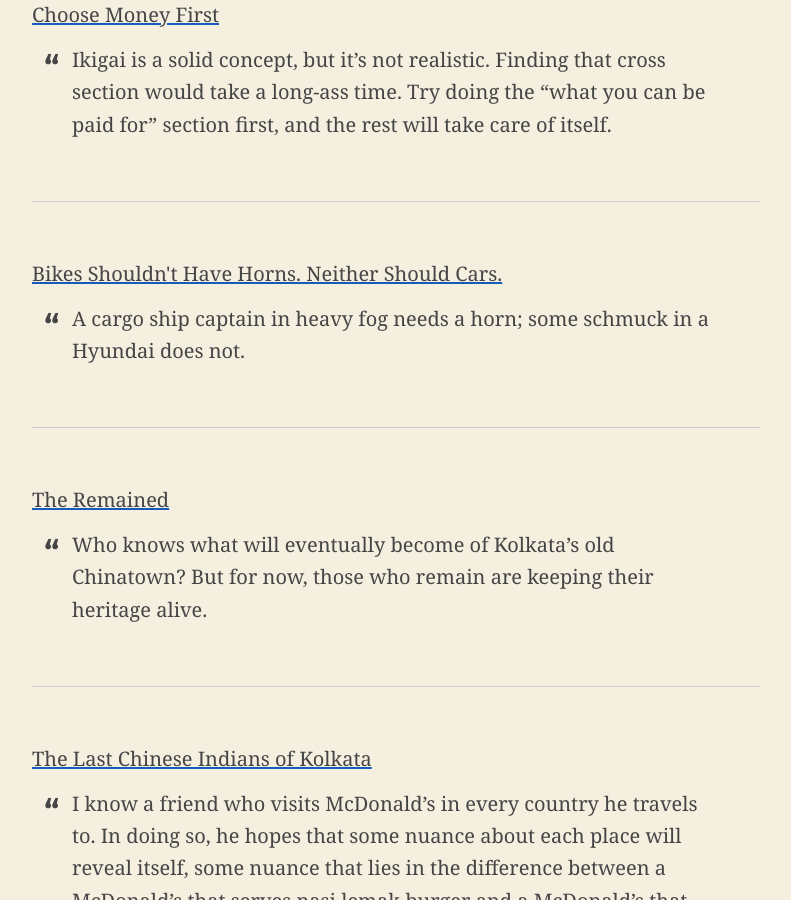
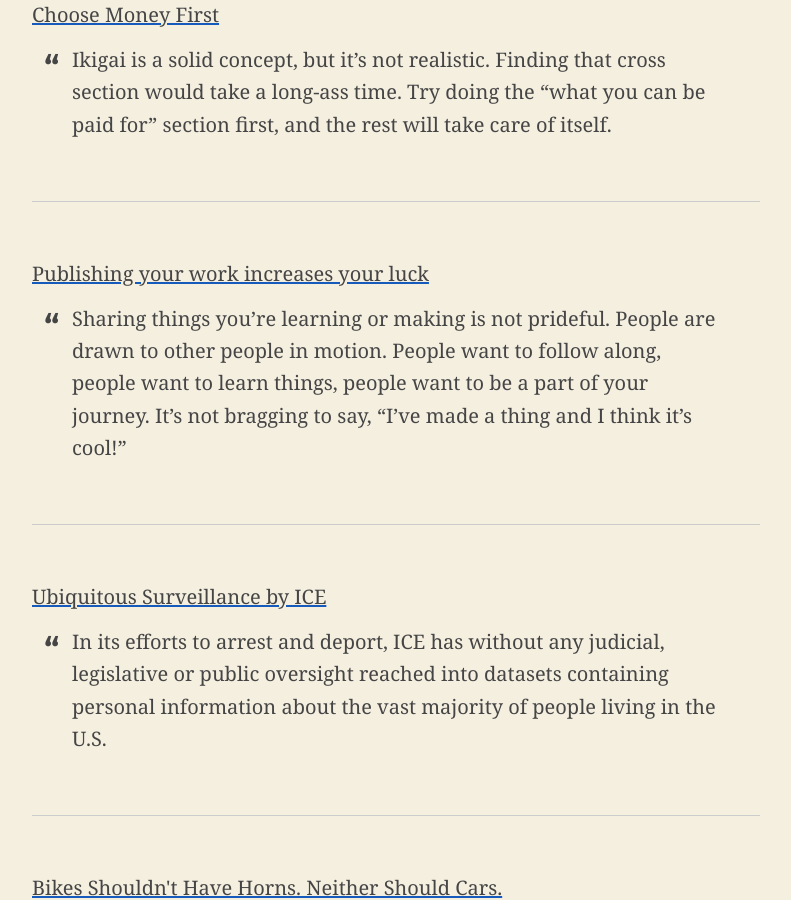
Before and after one commit to bradonomics/bradonomics.com, a Jekyll site: the page built from _pages/bookmarks.html, in a window 1280 px wide and 900 px high, scrolled down 309 px. Shown: the whole window, without its empty margins (244-1035 px from the left). Built offline with Jekyll 4.4.1, drawn with Linux system fonts in a browser that asks for light colours.

Commit message:
Add new bookmarks

```diff
--- a/_data/bookmarks.yml
+++ b/_data/bookmarks.yml
@@ -6,67 +6,77 @@
   quote: |
     Ikigai is a solid concept, but it's not realistic. Finding that cross section would take a long-ass time. Try doing the "what you can be paid for" section first, and the rest will take care of itself.
   link: https://siliconvict.com/articles/1-choose-money-first
-  tags: ['Economics', 'Personal Finance', 'money']
+  tags: [Economics, 'Personal Finance', Money]
+- title: Publishing your work increases your luck
+  quote: |
+    Sharing things you're learning or making is not prideful. People are drawn to other people in motion. People want to follow along, people want to learn things, people want to be a part of your journey. It's not bragging to say, "I've made a thing and I think it's cool!"
+  link: https://github.com/readme/guides/publishing-your-work
+  tags: [Publishing]
+- title: Ubiquitous Surveillance by ICE
+  quote: |
+    In its efforts to arrest and deport, ICE has without any judicial, legislative or public oversight reached into datasets containing personal information about the vast majority of people living in the U.S.
+  link: https://www.schneier.com/blog/archives/2022/07/ubiquitous-surveillance-by-ice.html
+  tags: [Government, Surveillance, Immigration]
 - title: Bikes Shouldn't Have Horns. Neither Should Cars.
   quote: |
     A cargo ship captain in heavy fog needs a horn; some schmuck in a Hyundai does not.
   link: https://www.outsideonline.com/culture/opinion/bikes-shouldnt-have-horns-neither-should-cars/
-  tags: ['cycling']
+  tags: [Cycling]
 - title: The Remained
   quote: |
-    Who knows what will eventually become of Kolkata’s old Chinatown? But for now, those who remain are keeping their heritage alive.
+    Who knows what will eventually become of Kolkata's old Chinatown? But for now, those who remain are keeping their heritage alive.
   link: https://www.vqronline.org/essays-articles/2019/03/remained
-  tags: ['India']
+  tags: [India]
 - title: The Last Chinese Indians of Kolkata
   quote: |
     I know a friend who visits McDonald's in every country he travels to. In doing so, he hopes that some nuance about each place will reveal itself, some nuance that lies in the difference between a McDonald's that serves nasi lemak burger and a McDonald's that serves McAloo tikki burger. The differences in the pedestrian, rather than the extraordinary, are more telling, right? I get it. I have a similar ritual: I go to Chinatown.
   link: https://movableworlds.substack.com/p/lastchineseindianskolkata
-  tags: ['India', 'Writing']
+  tags: [India, Writing]
 - title: What I've learned growing a newsletter to 15,000 readers
   quote: |
     The best newsletters read like horoscopes, you think they've been written specifically for you. This newsletter is ostensibly about freelancing. Except that's not really what it's about. It's actually about shame, guilt, ambition, loss and belonging. Messy emotions that everyone with a human heart can relate to.
   link: https://annacodrearado.substack.com/p/what-ive-learned-growing-a-newsletter
-  tags: ['Blogging', 'Publishing', 'Community Building']
+  tags: [Blogging, Publishing, 'Community Building']
 - title: Why don't I have a blog?
   quote: |
     I don't have anything interesting to say. Or, more specifically, even if I do have stuff to say, what I don't have is stuff to *add*.
   link: https://fede.dm/blog/
-  tags: ['Blogging', 'Writing']
+  tags: [Blogging, Writing]
 - title: How to get 2,000 Substack subscribers in six months
   quote: |
     I'd like to emphasize is that I did not have a large online platform to start with. Yet I didn't have no platform either. I had a middling platform, which was, in retrospect, basically the minimum one necessary.
   link: https://erikhoel.substack.com/p/how-to-get-2000-substack-subscribers
-  tags: ['Writing', 'Publishing', 'Community Building']
+  tags: [Writing, Publishing, 'Community Building']
 - title: Writing for outlets isn't worth it anymore
   quote: |
     The amount of work it takes to actually get something published vastly outstrips that of writing it. This iron law of freelance writing is indubitable and unchangeable. You don't just have to write a piece, you also have to pitch it.
   link: https://erikhoel.substack.com/p/writing-for-outlets-isnt-worth-it
-  tags: ['Writing']
+  tags: [Writing]
 - title: Confessions of a Recovering Corpspeaker
   quote: |
     I publicly commit to simplifying my language at work. I commit to saying *use* instead of *leverage*, to avoid using *action* as a verb or *ask* as a noun, and to offer to send a follow-up email rather than to *align async*.
   link: https://damnoptimist.substack.com/p/confessions-of-a-recovering-corpspeaker
-  tags: ['Language']
+  tags: [Language]
 - title: Primož Roglič and the Power of Second Chances
   quote: |
     Just six years after he first learned how to race a bicycle, Primož Roglič would win his first Grand Tour.
   link: https://www.bicycling.com/racing/a36727940/primoz-roglic-2021-tour-de-france/
-  tags: ['Cycling']
+  tags: [Cycling]
 - title: Writing an Ordinary Existence
   quote: |
     Maybe because all of the worst moments in my life seemed the most ordinary to everyone else, I was utterly unaware of how to make things *happen* in fiction.
   link: https://catapult.co/dont-write-alone/stories/kyle-lucia-wu-writing-an-ordinary-existence-plot-drama-racism
-  tags: ['Writing']
+  tags: [Writing]
 - title: On Writing Better (Three Parts)
   quote: |
     If that doesn't work, and you find yourself staring at a [...] empty screen wondering how you will ever gather the words to say what's on your mind, [here are] a couple of tricks.
   link: https://jasonzweig.com/on-writing-better-part-1/
-  tags: ['Writing']
+  tags: [Writing]
 - title: Did the Heir to the Red Bull Empire Get Away with Murder?
   quote: |
     In 2012, a member of one of Asia's richest families killed a Bangkok police officer in a hit and run. Seven years later, he's still free.
   link: https://thewalrus.ca/corruption-did-the-heir-to-the-red-bull-empire-get-away-with-murder/
-  tags: ['Thailand']
+  tags: [Thailand]
 - title: How to Sell Good Ideas
   quote: |
     [Gladwell] is more concerned that people find his work stimulating. [He] respects science, but isn't reverent of it, which drives some scientists crazy. But there is an important role for writers who speculate, make unusual connections, and even push things too far from time to time. Non-scientists have something valuable to offer science itself, not least cultural currency; whether the "10,000-hour rule" is right or not, the debates it inspired have deepened our collective understanding of high achievers.
@@ -76,19 +86,19 @@
   quote: |
     Here are a few personal rules for writing true stories.
   link: https://benmauk.substack.com/p/rules-for-writing-true-stories
-  tags: ['Writing']
+  tags: [Writing]
 - title: How to Write a Book
   quote: |
     In writing a book, you're going to find all sorts of interesting ways to mentally beat yourself up. You're going to consider new tools and different writing schedules. You'll discover that inspiration can be encouraged, but never created. You're going to find constructive ways to procrastinate and your friends are going to stop talking to you because all you talk about is that damned book.
   link: https://randsinrepose.com/archives/how-to-write-a-book/
-  tags: ['Books', 'Publishing']
+  tags: [Books, Publishing]
 - title: Writing Books is Not A Good Idea
   quote: |
     The New York Times caused a stir recently when, in [an article about pandemic book sales](https://www.nytimes.com/2021/04/18/books/book-sales-publishing-pandemic-coronavirus.html), it disclosed that "98 percent of the books that publishers released in 2020 sold fewer than 5,000 copies."
 
     Though this statistic was shocking to many, it is not new information. People don't read books—and the ones that do aren't buying them.
   link: https://ellegriffin.substack.com/p/creator-economy-for-fiction-authors
-  tags: ['Books', 'Publishing']
+  tags: [Books, Publishing]
 - title: Just Too Efficient
   quote: |
     There is a point where the price is too high, and we've passed it.
@@ -108,34 +118,34 @@
   quote: |
     The unicorns of the publishing industry allow us to dream that maybe, just maybe, our books will make it too.
   link: https://ellegriffin.substack.com/p/publishing-industry-truth
-  tags: ['Books', 'Publishing']
+  tags: [Books, Publishing]
 - title: Gas Station Indian Food
   quote: |
     Thousands of restaurants in gas stations and truck stops are owned by immigrants selling the kinds of comfort foods they wish they could find outside their own homes.
   link: https://www.eater.com/22444977/immigrant-owned-gas-stations-in-america
-  tags: ['Food']
+  tags: [Food]
 - title: On the Phenomenon of Bullshit Jobs
   quote: |
     It's as if someone were out there making up pointless jobs just for the sake of keeping us all working.
   link: https://www.strike.coop/bullshit-jobs/
-  tags: ['Work', 'Jobs']
+  tags: [Work, Jobs]
 - title: Six Books We Could and Should All Write
   quote: |
     [This isn't] about novels and plays and poems. And definitely not about great novels and plays and poems. It's pointless to tell people to write stuff like that. Even the ones who want to can't. And of course, most people don't even want to.
 
     [This] is different. It's books *anybody* could write.
   link: https://www.theparisreview.org/blog/2018/06/06/six-books-we-could-and-should-all-write/
-  tags: ['Books', 'Writing']
+  tags: [Books, Writing]
 - title: On The Experience of Being Poor-ish, For People Who Aren't
   quote: |
     I'd like to offer my services as a sort of has-been-poor guide, to fill you in on what it's like on the other side of the tracks.
   link: https://residentcontrarian.substack.com/p/on-the-experience-of-being-poor-ish
-  tags: ['Economics', 'Personal Finance', 'money']
+  tags: [Economics, 'Personal Finance', Money]
 - title: Beef Is Expensive. So Why Are Cattle Ranchers Going Bankrupt?
   quote: |
     During the Covid pandemic, Americans went to the supermarket and found something that hadn't happened for decades — a meat shortage. There was plenty of cattle, but the beef wasn't getting to the supermarket shelves.
   link: https://mattstoller.substack.com/p/beef-is-expensive-so-why-are-cattle
-  tags: ['Economics']
+  tags: [Economics]
 - title: Against an Increasingly User-Hostile Web
   quote: |
     We're quietly replacing an open web that connects and empowers with one that restricts and commoditizes people.
@@ -145,12 +155,12 @@
   quote: |
     Dates didn't matter all that much. Content lasted longer; there was less of it. Older content remained in view, too, because the dominant metaphor was *table of contents* rather than *diary entry*.
   link: https://stackingthebricks.com/how-blogs-broke-the-web/
-  tags: ['Blogging', 'Hypertext Gardening']
+  tags: [Blogging, 'Hypertext Gardening']
 - title: 'A Brief History & Ethos of the Digital Garden'
   quote: |
     [T]aking a new approach to the way we publish personal knowledge on the web.
   link: https://maggieappleton.com/garden-history
-  tags: ['Hypertext Gardening', 'Internet']
+  tags: ['Hypertext Gardening', Internet]
 - title: Unlocking the Commons
   quote: |
     This is a prediction for 2019 and beyond: The most powerful and interesting media model will remain raising money from members who don't just permit but *insist* that the product be given away for free.
@@ -165,17 +175,17 @@
   quote: |
     You can look at Google's entire portfolio of launches over the past decade, and trace nearly all of them to copying a competitor [...]. They are stuck in me-too mode and have been for years. They simply don't have innovation in their DNA any more. And it's because their eyes are fixed on their competitors, not their customers.
   link: https://steve-yegge.medium.com/why-i-left-google-to-join-grab-86dfffc0be84
-  tags: ['Work']
+  tags: [Work]
 - title: How The Like Button Ruined the Internet
   quote: |
     Is it any coincidence that the race to the bottom in media---toward clickbait headlines, toward the vulgar and prurient and dumb, toward provocative but often exaggerated takes---has accelerated in lock-step with the development of new technologies for measuring engagement?
   link: https://www.theatlantic.com/technology/archive/2017/03/how-the-like-button-ruined-the-internet/519795/
-  tags: ['Internet', 'Hypertext Gardening']
+  tags: [Internet, 'Hypertext Gardening']
 - title: An Honest Living
   quote: |
     What is it like to go from a tenured professorship to an hourly wage driving buses?
   link: https://stevesalaita.com/an-honest-living/
-  tags: ['Work']
+  tags: [Work]
 - title: In Praise of Not Knowing
   quote: |
     Instant accessibility leaves us oddly disappointed, bored, endlessly craving more. I've often had the experience of reading a science article that purported to explain some question I'd always wondered about, only to find myself getting distracted as soon as I started reading the explanation.
@@ -185,12 +195,12 @@
   quote: |
     I did not know what to type into the address bar of my browser. I stared at the cursor. Eventually, I typed "nytimes.com" and hit enter. Like a freaking dad. The entire world of the internet, one that used to boast so many ways to waste time, and here I was, *reading the news*. It was even worse than working.
   link: https://nymag.com/intelligencer/2018/05/i-dont-know-how-to-waste-time-on-the-internet-anymore.html
-  tags: ['Internet']
+  tags: [Internet]
 - title: As Crummy As You Wanna Be
   quote: |
     You're probably not as good as you'd like to be. Herein lies a paradox, though. If you wait until you're good enough, you'll never improve.
   link: http://www.erickarjaluoto.com/blog/as-crummy-as-you-wanna-be/
-  tags: ['Creativity']
+  tags: [Creativity]
 - title: Three Cups of Fiction
   quote: |
     [T]he larger fiction that goes unquestioned is Mortenson's romanticized portrayal of education as a panacea for all the world's ills, a silver bullet that in one clean shot can end poverty, terrorism, and the oppression of girls and women around the world.
```
